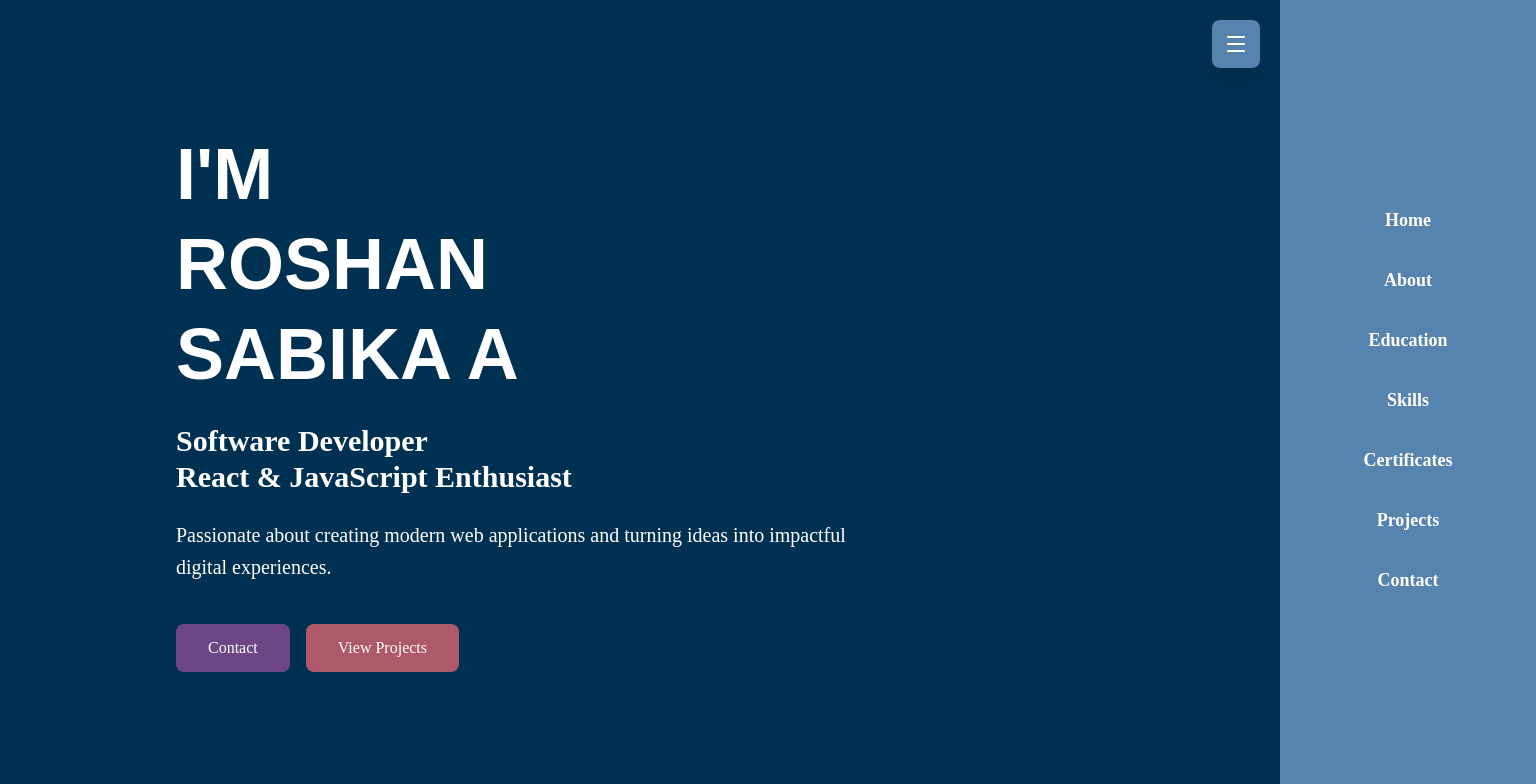
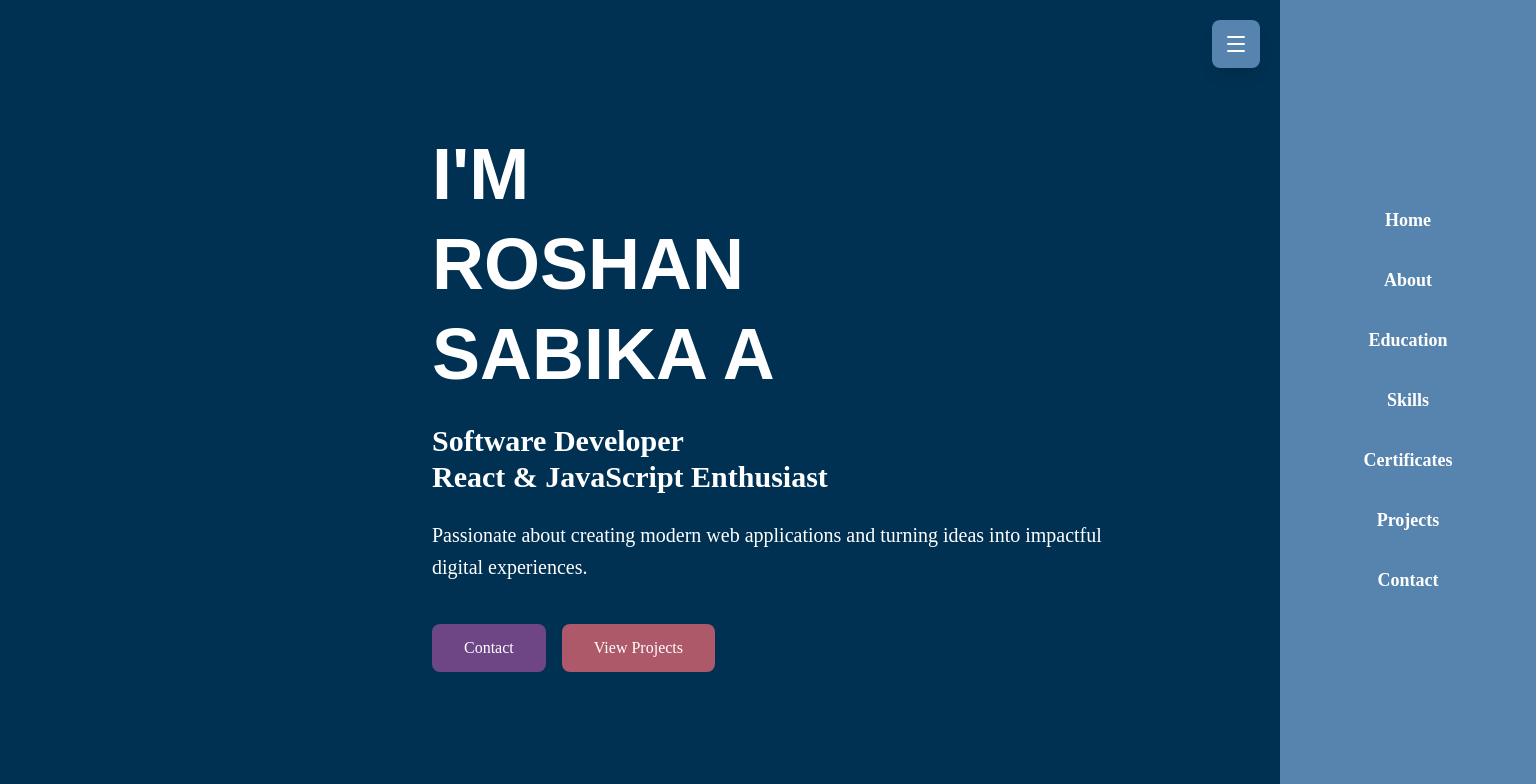
Before and after one commit to RoshanSabika2807/Portfolio-RoshanSabika, a React (Vite) app: page / in a window 1280 px wide. Shown: the top 784 px of the page, 1536 px wide, since content can reach past the window. Built offline with nearby package versions, Linux system fonts and the light colour scheme; a web font is replaced by a local one.

Commit message:
position updated

```diff
--- a/src/App.jsx
+++ b/src/App.jsx
@@ -13,7 +13,7 @@ function App() {
     <>
       <Sidebar />
 
-      <main className="w-full overflow-x-hidden px-6 md:px-10">
+      <main className="w-full overflow-x-hidden ml-64 px-10">
         <Home />
         <About />
         <Education />
```
